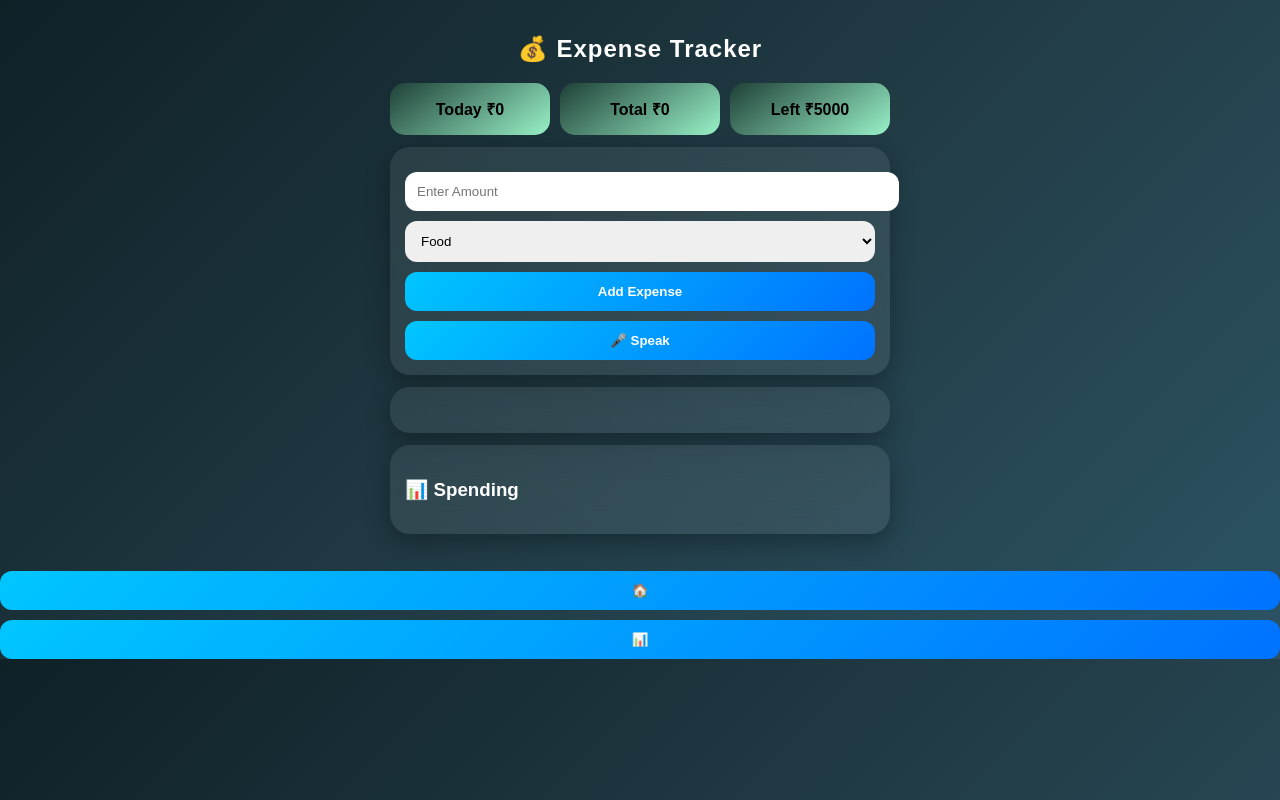
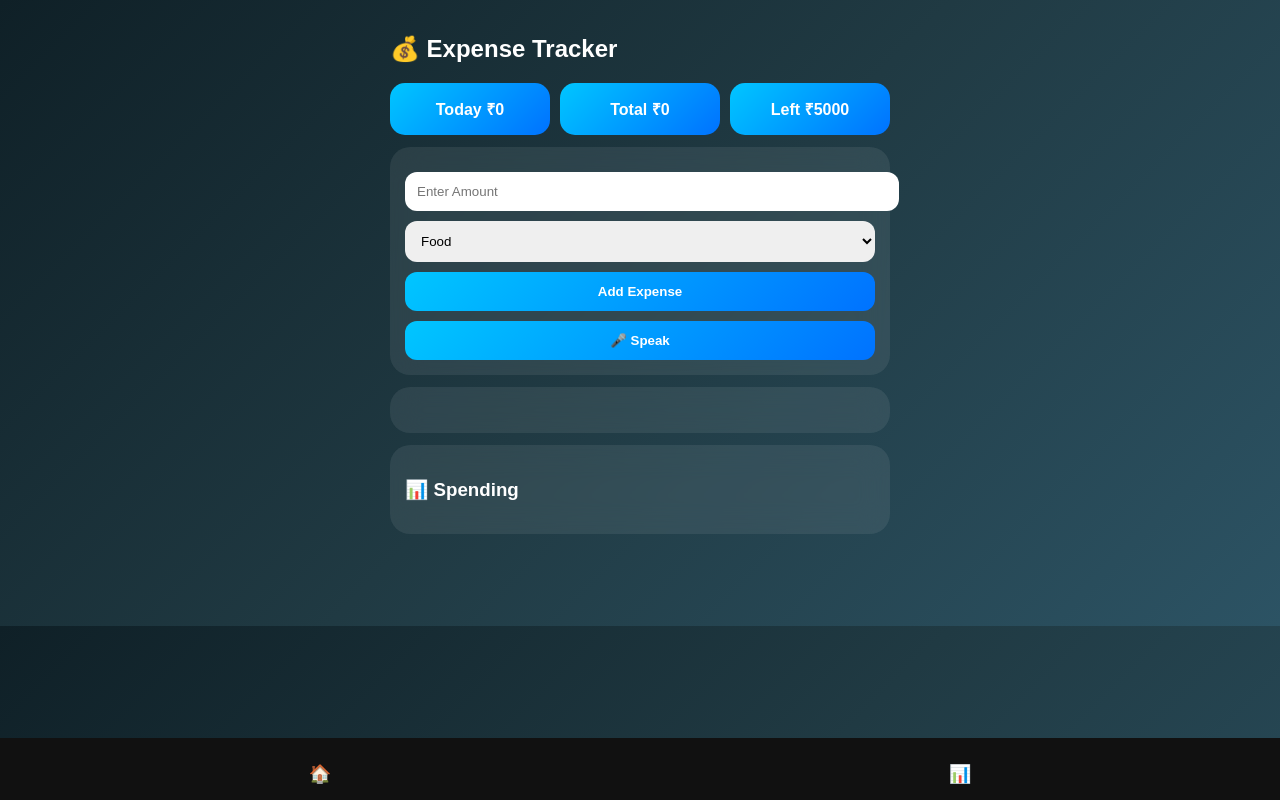
Before and after one commit to Dhruvv911/expanse-tracker-new-, a website: page index.html in a window 1280 px wide. Drawn offline with Linux system fonts and the light colour scheme.

Commit message:
Refactor styles and add navbar with animations

```diff
--- a/style.css
+++ b/style.css
@@ -1,20 +1,13 @@
 body {
   margin: 0;
   font-family: 'Poppins', sans-serif;
-  background: linear-gradient(135deg, #0f2027, #203a43, #2c5364);
+  background: linear-gradient(135deg,#0f2027,#203a43,#2c5364);
   color: white;
 }
 
-/* Header */
-h2 {
-  text-align: center;
-  font-weight: 600;
-  letter-spacing: 1px;
-}
-
-/* Container */
 .container {
   padding: 15px;
+  padding-bottom: 80px;
   max-width: 500px;
   margin: auto;
 }
@@ -23,7 +16,6 @@ h2 {
 .dashboard {
   display: flex;
   gap: 10px;
-  margin-bottom: 10px;
 }
 
 .box {
@@ -31,8 +23,7 @@ h2 {
   padding: 15px;
   border-radius: 15px;
   text-align: center;
-  background: linear-gradient(145deg, #1f4037, #99f2c8);
-  color: black;
+  background: linear-gradient(135deg,#00c6ff,#0072ff);
   font-weight: bold;
 }
 
@@ -43,27 +34,20 @@ h2 {
   margin: 12px 0;
   border-radius: 20px;
   backdrop-filter: blur(15px);
-  box-shadow: 0 8px 25px rgba(0,0,0,0.3);
+  animation: fadeIn 0.5s ease;
 }
 
 /* Inputs */
-input, select {
+input, select, button {
   width: 100%;
   padding: 12px;
   margin-top: 10px;
   border-radius: 12px;
   border: none;
-  outline: none;
 }
 
-/* Buttons */
 button {
-  width: 100%;
-  padding: 12px;
-  margin-top: 10px;
-  border-radius: 12px;
-  border: none;
-  background: linear-gradient(135deg, #00c6ff, #0072ff);
+  background: linear-gradient(135deg,#00c6ff,#0072ff);
   color: white;
   font-weight: bold;
   transition: 0.3s;
@@ -79,16 +63,40 @@ li {
   padding: 10px;
   border-radius: 10px;
   margin: 8px 0;
+  display: flex;
+  justify-content: space-between;
 }
 
 li button {
   background: crimson;
-  margin-left: 10px;
 }
 
 /* Graph */
 .bar {
   height: 12px;
-  background: linear-gradient(90deg, #00c6ff, #0072ff);
+  background: linear-gradient(90deg,#00c6ff,#0072ff);
   border-radius: 10px;
 }
+
+/* 🔥 Navbar */
+.navbar {
+  position: fixed;
+  bottom: 0;
+  width: 100%;
+  display: flex;
+  background: #111;
+}
+
+.navbar button {
+  flex: 1;
+  padding: 15px;
+  border-radius: 0;
+  background: #111;
+  font-size: 18px;
+}
+
+/* Animation */
+@keyframes fadeIn {
+  from {opacity: 0; transform: translateY(10px);}
+  to {opacity: 1; transform: translateY(0);}
+}
```
